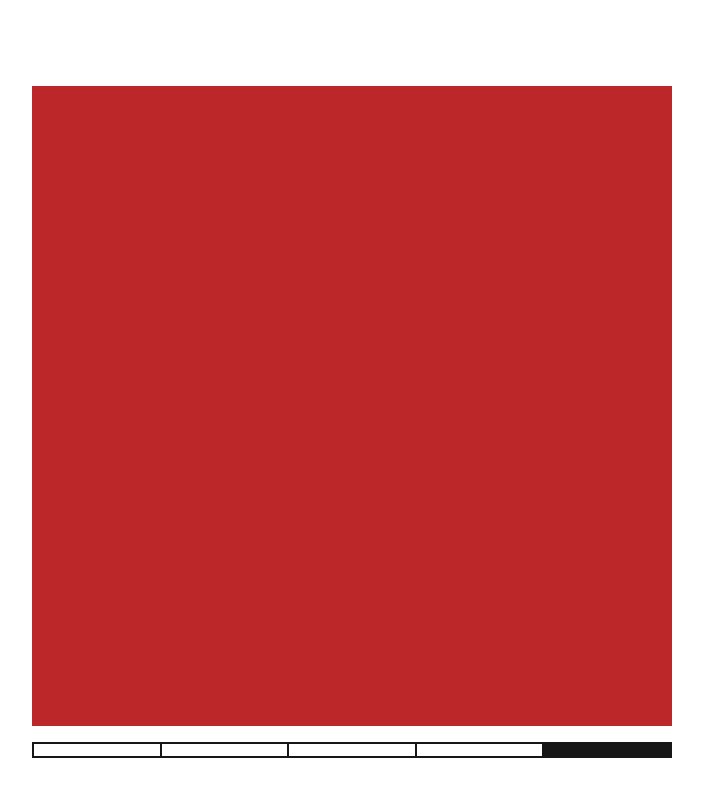
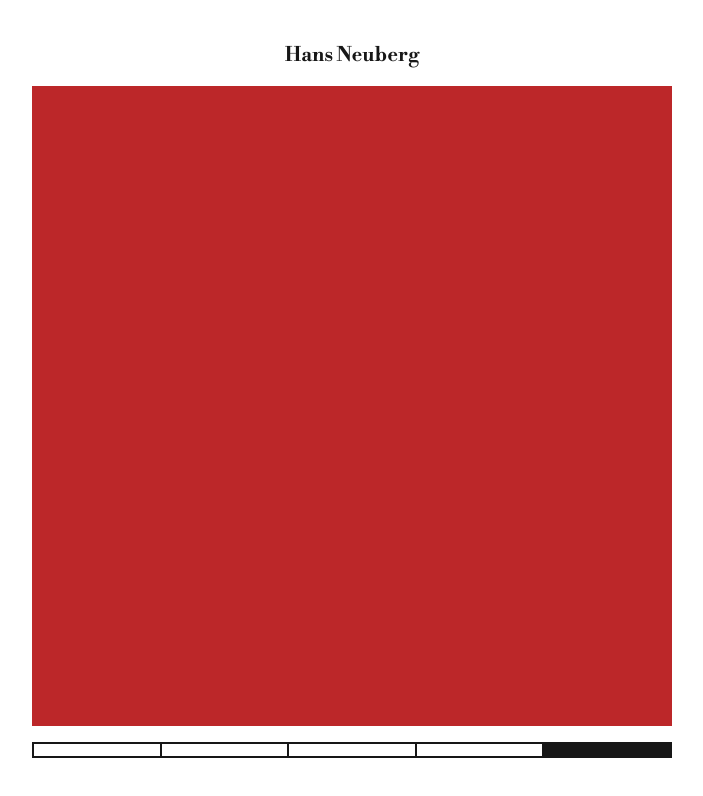
Before and after one commit to nathan-j-lew/electa, a Next.js app: page / in a window 1280 px wide. Shown: the top 796 px of the page, without its empty margins (288-991 px from the left). Built offline with nearby package versions, Linux system fonts and the light colour scheme.

Commit message:
fix: foreground title

```diff
--- a/src/pages/index.tsx
+++ b/src/pages/index.tsx
@@ -52,7 +52,7 @@ export default function Home() {
       <main className="flex flex-col items-center" ref={ref}>
         <section className="fixed inset-x-0 top-0 h-svh">
           <div className="px-8 flex flex-col items-center justify-center gap-4 size-full">
-            <h2 className="text-xl font-bold text-center w-full text-white bg-blend-difference">
+            <h2 className="text-xl font-bold text-center w-full text-foreground bg-blend-difference">
               {items[currentItem].title}
             </h2>
             <div
```
